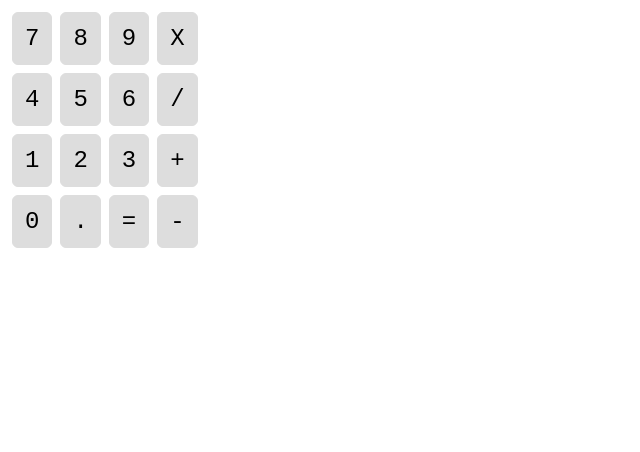
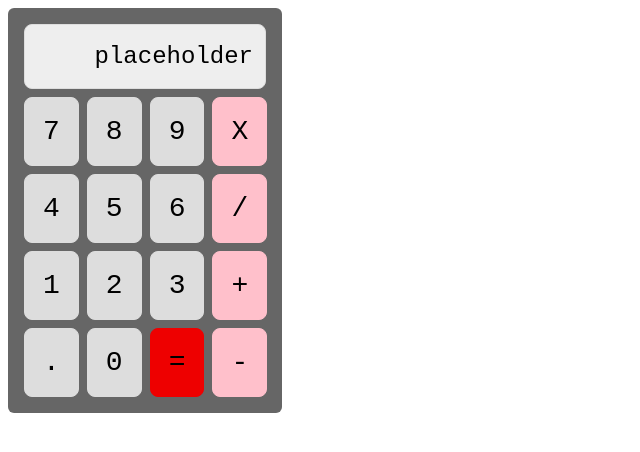
Before and after one commit to brittmouse/calculator, a plain HTML site: page index.html in a window 1280 px wide. Shown: the whole page, without its empty margins (0-640 px from the left). Drawn offline with Linux system fonts and the light colour scheme.

Commit message:
Modify CSS for more color styling and alignment, swap "0" and "." in HTML

```diff
--- a/index.html
+++ b/index.html
@@ -9,7 +9,7 @@
 
 <body>
   <div class="calculator">
-    <div class="display"></div>
+    <div class="display">placeholder</div>
     <div class="buttons">
       <div class="row" id="row-1">
         <div class="num" id="7">7</div>
@@ -30,8 +30,8 @@
         <div class="operator" id="add">+</div>
       </div>
       <div class="row" id="row-4">
+        <div class="num" id="decimal">.</div>
         <div class="num" id="0">0</div>
-        <div class="num" id="decimal">.</div>
         <div class="calculate" id="=">=</div>
         <div class="operator" id="subtract">-</div>
       </div>
--- a/styles.css
+++ b/styles.css
@@ -1,22 +1,47 @@
 * {
   font-family: 'Courier New', Courier, monospace;
-  font-size: 24px;
+  font-size: 28px;
 }
 
-.box {
+.calculator {
+  background-color: #666;
+  padding: 12px;
+  border-radius: 6px;
+  width: 250px;
   display: flex;
   flex-direction: column;
 }
 
 .row {
   display: flex;
+  flex-direction: row;
   align-items: space-between;
 }
 
-.num, .operator, .calculate {
-  background-color: #ddd;
-  padding: 12px;
+.num, .operator, .calculate, .display {
+  padding: 18px;
   border: 1px solid #ddd;
-  border-radius: 6px;
+  border-radius: 8px;
   margin: 4px;
 }
+
+.num {
+  background-color: #ddd;
+}
+
+.operator {
+  background-color: pink;
+  border-color: pink;
+}
+
+.calculate {
+  background-color: #e00;
+  border-color: #e00;
+}
+
+.display {
+  background-color: #eee;
+  font-size: 24px;
+  padding: 18px 12px;
+  text-align: right;
+}
```
